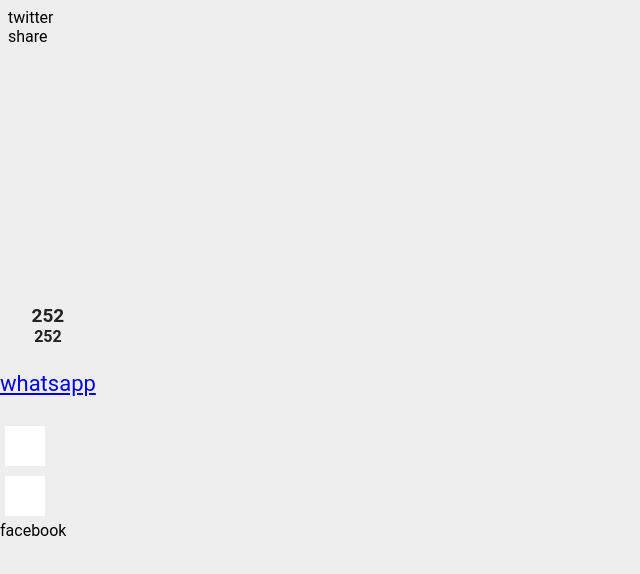
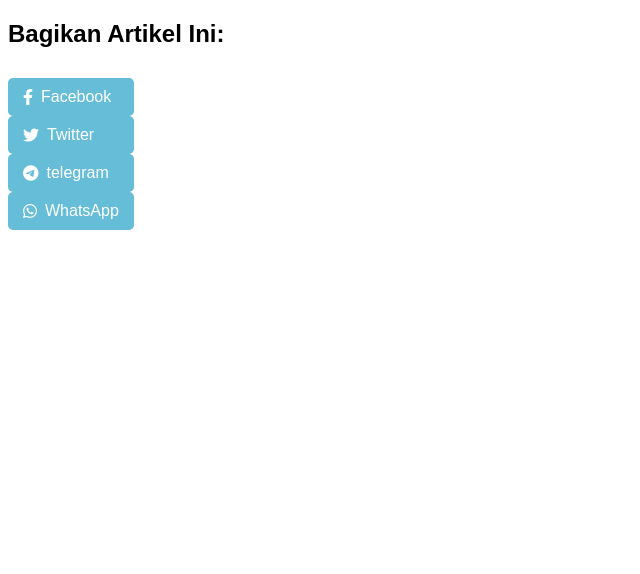
Before and after one commit to f4jr123/Education, a plain HTML site: page komponen/sharebutton.html in a window 1280 px wide. Shown: the whole page, without its empty margins (0-640 px from the left). Drawn offline with Linux system fonts and the light colour scheme.

Commit message:
Update sharebutton.html
menambahkan buttonshare

```diff
--- a/komponen/sharebutton.html
+++ b/komponen/sharebutton.html
@@ -1,107 +1,55 @@
 <!DOCTYPE html>
-<html lang="en">
+<html lang="id">
 <head>
     <meta charset="UTF-8">
     <meta name="viewport" content="width=device-width, initial-scale=1.0">
-    <title>share button</title>
+    <title>Share Button</title>
+    <link rel="stylesheet" href="https://cdnjs.cloudflare.com/ajax/libs/font-awesome/6.0.0-beta3/css/all.min.css">
     <style>
-        body{
-            background: #eee;
-            font-family: "roboto";
+        body {
+            font-family: Arial, sans-serif;
         }
-
-        .contener{
-            width: 100%;
-            height: 38pc;
+        .share-buttons {
+            display: inline-block;
+            flex-direction: column;
+            gap: 10px;
+            margin-top: 10px;
         }
-
-        .share-button{
-            position: absolute;
-            left: 0;
-            top: 38%;
+        .share-button {
             display: flex;
-            flex-direction: column;
+            align-items: center;
+            padding: 10px 15px;
+            background-color: #66bdd8;
+            color: white;
+            text-decoration: none;
+            border-radius: 5px;
+            transition: background-color 0.3s;
         }
-
-
-        .share-button .group{
-            display: flex;
-            flex-direction: column;
-            align-items: center;
+        .share-button:hover {
+            background-color:#66bdd8;
         }
-
-        .share-button .share-count{
-            text-align: center;
-            line-height: 1,1;
-            letter-spacing: 0;
-            user-select: none;
-            cursor: default;
-            display: block;
-            color: #222;
-            font-weight: 700;
+        .share-button i {
+            margin-right: 8px;
         }
-
-        .share-button .count{
-            display: block;
-            font-size: 19px;
-        }
-        .share-button .opsion{
-            font-weight: 500;
-            display: block;
-            font-size: 12px;
-        }
-
-        .share-button a{
-            position: relative;
-            width: 40px;
-            height: 40px;
-            font-size: 22px;
-            background: #fff;
-            margin: 5px;
-            cursor: pointer;
-            transition: 0,3s;
-        }
-
-
-
-
-
     </style>
 </head>
 <body>
-    <div>
-        <div class=""contener">
-        </div>
-        <div class="share-button">
-        <div clas ="group">
-        <span class="share-count">
-        <span class="count">252</span>
-        <span class="option">252</span>
-    </span>
-    <a href="#" class="whatsapp">
-        <div class="icon"></div>
-        <div class="titles">whatsapp</div>
-        </div>
-    </a>
-    <a href="#" class="facebook"></a>
-        <div class="icon"></div>
-        <div class="titles">facebook</div>
-        </div>
-    </a>
-    <a href="#" class="twitter"></a>
-        <div class="icon"></div>
-        <div class="titles">twitter</div>
-        </div>
-    </a>
-    <a href="#" class="share"></a>
-    <div class="icon"></div>
-    <div class="titles">share</div>
+
+    <h2>Bagikan Artikel Ini:</h2>
+    <div class="share-buttons">
+        <a href="https://www.facebook.com/sharer/sharer.php?u=YOUR_URL" class="share-button" target="_blank">
+            <i class="fab fa-facebook-f"></i> Facebook
+        </a>
+        <a href="https://twitter.com/intent/tweet?url=YOUR_URL" class="share-button" target="_blank">
+            <i class="fab fa-twitter"></i> Twitter
+        <a/>
+        <a href="https //www.telegram.com/sharing/share-offsite/ url=your_url" class="share-button" target="_blank">
+            <i class="fab fa-telegram"></i> telegram
+
+        <a href="https://wa.me/?text=YOUR_URL" class="share-button" target="_blank">
+            <i class="fab fa-whatsapp"></i> WhatsApp
+        </a>
     </div>
 
-
-        </span>
-        </div>
-        </div>
-    </div>
 </body>
 </html>
```
